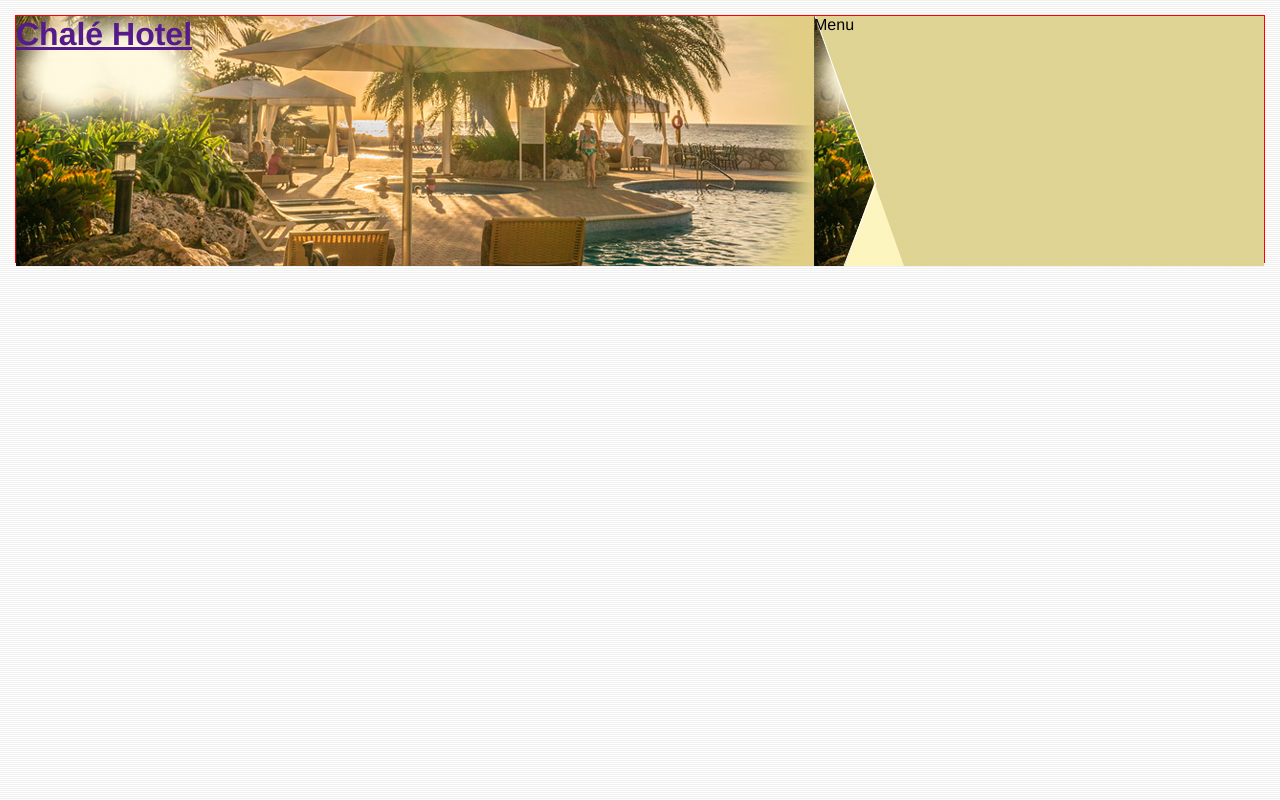
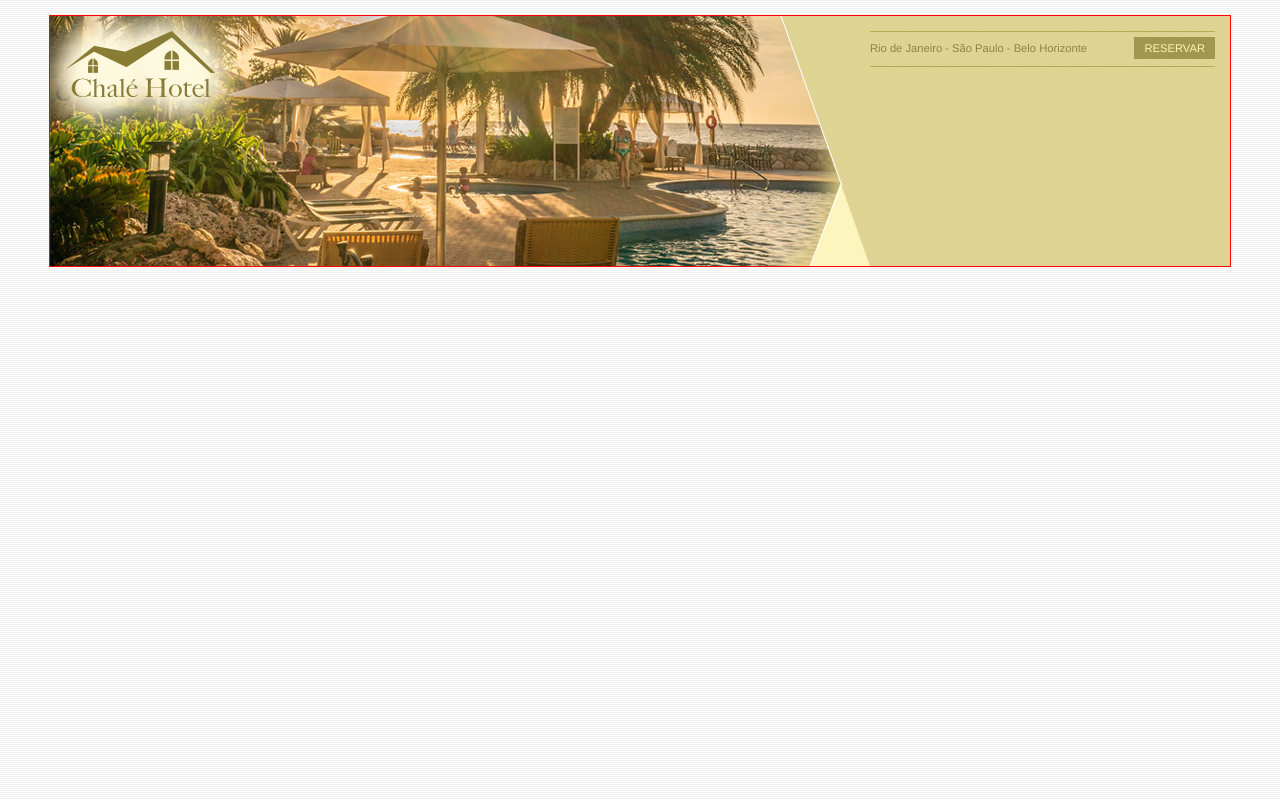
Before and after one commit to ngm1450/Chale-Hotel-, a plain HTML site: page index.html in a window 1280 px wide. Drawn offline with Linux system fonts and the light colour scheme.

Commit message:
Configuração da barra de reserva do topo

```diff
--- a/css/estilo.css
+++ b/css/estilo.css
@@ -14,6 +14,9 @@ body{
 
     border: 1px solid red;
     background: #ede9cc;
+    margin: 0 auto;
+    min-width: 740px;
+    max-width: 1180px;
 
 }
 
@@ -21,7 +24,19 @@ body{
     position: relative;
     background: #dbcd87;
     height: 15.4em;
-    min-height: 250;
+    min-height: 250px;
+
+}
+
+.logo a{
+    position: absolute;
+    top: 15px;
+    left: 15px;
+    z-index: 3;
+    background: url('../imagens/logo.png') no-repeat;
+    width: 151px;
+    height: 66px;
+    text-indent: -300px;
 }
 
 #area-logo{
@@ -31,7 +46,7 @@ body{
     height: 250px;
     top: 0;
     left: 0;
-
+    z-index: 1;
 }
 
 #area-menu{
@@ -41,5 +56,45 @@ body{
     height: 250px;
     top: 0;
     right: 0;
+    z-index: 2;
 
 }
+
+#conteudo-menu{
+
+    margin-left: 90px;
+    margin-right: 15px;
+    padding-top: 15px;
+}
+
+#menu-locais{
+
+    border-bottom: 1px solid #b5ab56;
+    border-top: 1px solid #b5ab56;
+    padding-top: 5px;
+    padding-bottom: 5px;
+    font-size: 0.7em;
+    color: #8b8448;
+}
+
+#menu-locais .locais{
+
+    float: left;
+
+    line-height: 2.1em;
+
+}
+
+a{
+    text-decoration: none;
+}
+
+a.reserva{
+
+    text-transform: uppercase;
+    background: #a29750;
+    color: #fff5b0;
+    padding: 5px 10px;
+    float: right;
+
+}
--- a/index.html
+++ b/index.html
@@ -15,12 +15,24 @@
             <div id="topo"><!--Início do topo-->
 
                 <div id="area-logo">
-                    <h1><a href="">Chalé Hotel</a></h1>
+                    <h1 class="logo"><a href="">Chalé Hotel</a></h1>
 
                 </div>
 
                 <div id="area-menu">
-                    Menu
+                    <div id="conteudo-menu">
+
+                        <div id="menu-locais">
+                            <span class="locais">Rio de Janeiro - São Paulo -
+                                Belo Horizonte
+                            </span>
+                            <a class="reserva" href="">Reservar</a>
+                            <div style="clear: both;"></div>
+                        </div>
+
+
+
+                    </div>
 
                 </div>
 
```
